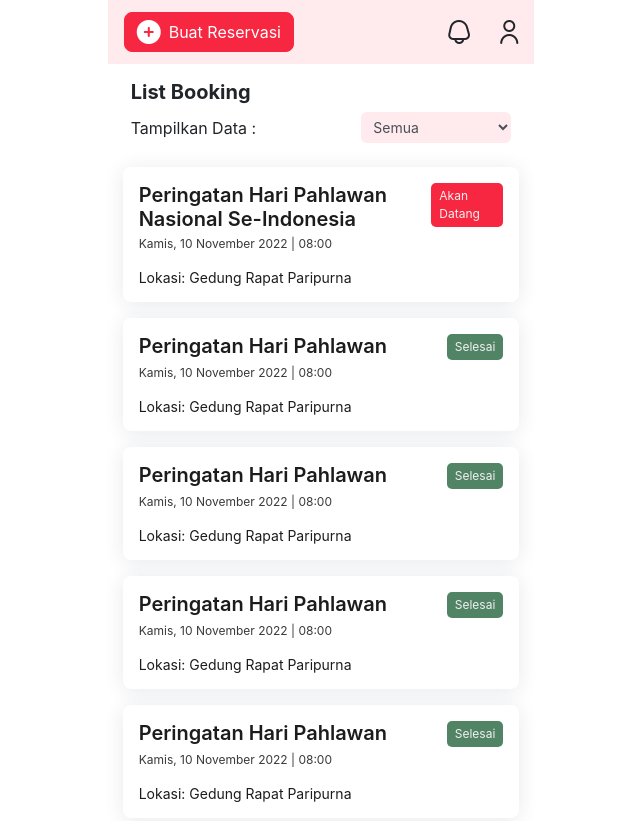
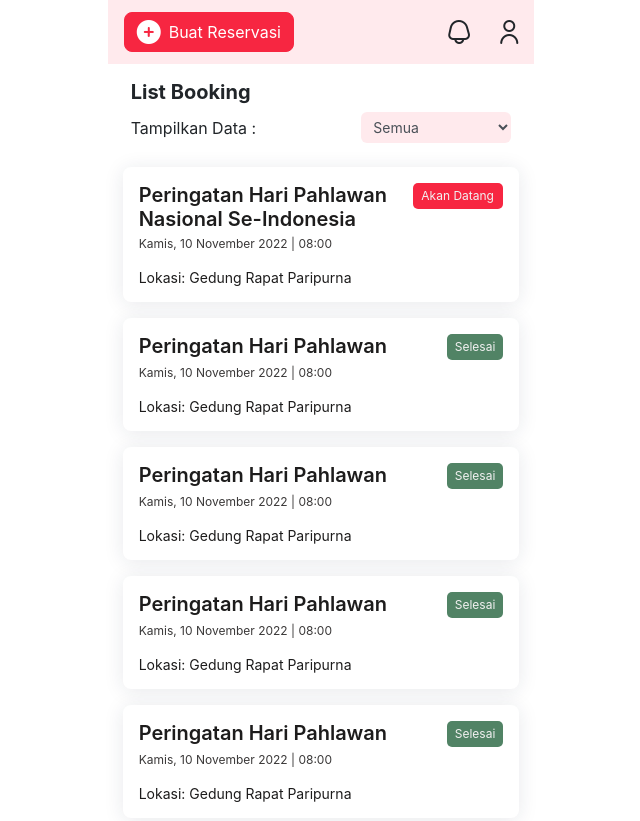
Before and after one commit to defuj/smpg, a plain HTML site: page index.html in a window 1280 px wide. Shown: the top 821 px of the page, without its empty margins (319-959 px from the left). Drawn offline with nearby package versions, Linux system fonts and the light colour scheme; some packages are replaced by stand-ins of ours; a script that the page names is missing.

Commit message:
fix status style

```diff
--- a/assets/css/style.css
+++ b/assets/css/style.css
@@ -61,7 +61,7 @@
 }
 
 .content-status-1 {
-	min-width: 72px;
+	min-width: 90px;
 	height: fit-content;
 	font-size: 12px;
 	color: #f2f1f1;
--- a/index.html
+++ b/index.html
@@ -78,8 +78,8 @@
 
         <div class="container-content-list bg-white py3 px2 d-flex flex-column">
             <a class="content-item text-decoration-none d-flex flex-column w-100 p-3 my-2">
-                <div class="item-title d-flex justify-content-between">
-                    <h5 class="content-title m-0 mr-2">Peringatan Hari Pahlawan Nasional Se-Indonesia</h5>
+                <div class="item-title d-flex">
+                    <h5 class="content-title flex-fill m-0 pr-2">Peringatan Hari Pahlawan Nasional Se-Indonesia</h5>
                     <p class="content-status-1 m-0">
                         Akan Datang
                     </p>
```
